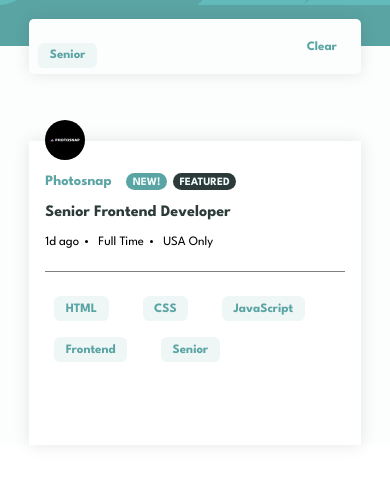
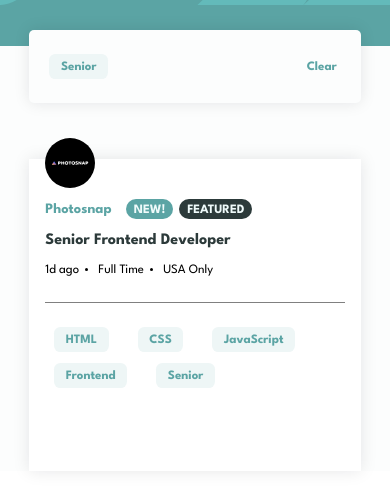
Before and after one commit to bleyyannick/FM_Jobs_Listing, a React (Vite) app: page / in a window 390 px wide. Both pictures are taken after a click on the item "Senior". Shown: the top 500 px of the page. Built offline with nearby package versions, Linux system fonts and the light colour scheme.

Commit message:
feat: finish handling UI responsivness

```diff
--- a/src/components/FilterBar/FilterBar.module.css
+++ b/src/components/FilterBar/FilterBar.module.css
@@ -2,16 +2,19 @@
 
 .filterBar {
   width: 85%;
-  height: 55px;
+  padding: 1.2rem 0;
   background: inherit;
   margin: auto;
   position: relative;
   bottom: 1.7em;
-  z-index: 3;
   border-radius: 5px;
   box-shadow: rgba(17, 17, 26, 0.1) 0px 0px 16px;
   display: flex;
   justify-content: space-between;
+}
+
+.filterBar ul {
+  margin-left: .7rem;
 }
 
 .btnClear {
@@ -23,3 +26,14 @@
   font-size: .8rem;
   font-weight: bold;
 }
+
+
+
+@media  screen and (min-width: 330px) and (max-width: 650px) {
+
+  .filterBar {
+    bottom: 1em;
+    padding: 0;
+  }
+
+}
--- a/src/components/Filters/Filters.module.css
+++ b/src/components/Filters/Filters.module.css
@@ -6,7 +6,6 @@
     align-items: center;
     justify-content: center;
     flex-wrap:wrap;
-    margin-left: 1.5rem;
 }
 
 .filters li {
@@ -26,11 +25,8 @@
 
 .filters {
     justify-content: start;
-    gap: 1rem;
+    gap: .7rem;
     margin: 0;
     padding: 1.5rem 0;
 }
-
-
-
 }
--- a/src/components/JobItem/JobItem.module.css
+++ b/src/components/JobItem/JobItem.module.css
@@ -34,7 +34,7 @@
   background: hsl(180, 29%, 50%);
   color: hsl(180, 52%, 96%);
   font-weight: bold;
-  font-size: .7em;
+  font-size: .8em;
   margin-right: .5em;
   padding-top: .4em;
   padding-bottom: .2em;
@@ -72,10 +72,9 @@
     article {
         padding: 1rem;
         flex-direction: column;
-        height: auto;
-        width: auto;
         margin-top: 2.5rem;
-        min-height: 200px;
+        height: 280px;
+
     }
     .jobDescription {
         flex-direction: column;
--- a/src/components/LogoImg/LogoImg.module.css
+++ b/src/components/LogoImg/LogoImg.module.css
@@ -3,7 +3,7 @@
 
 @media screen and (min-width: 330px) and (max-width: 650px){
    img {
-    width: 40px;
+    width: 50px;
     position: relative;
     top: -37px;
    }
```
